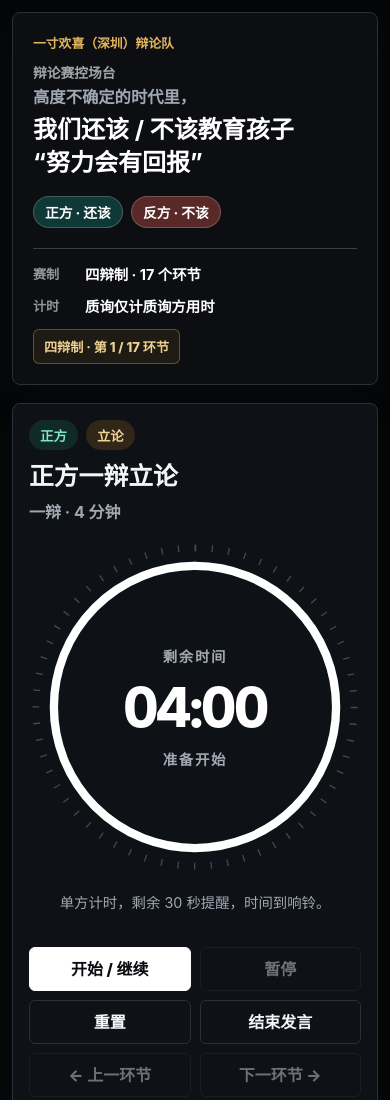
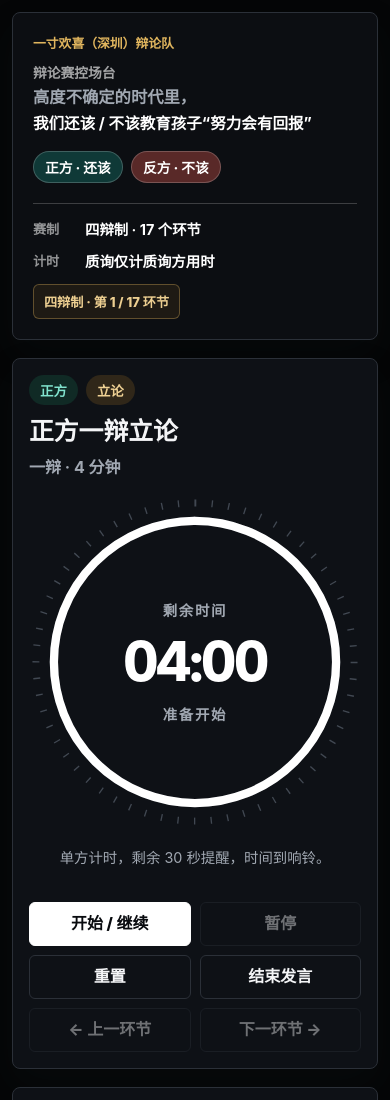
Before and after one commit to kfxp12138/yicundebate, a website: page index.html in a window 390 px wide. Shown: the top 1100 px of the page. Drawn offline with Linux system fonts and the light colour scheme; no server answers.

Commit message:
Keep debate topic on a single responsive line

```diff
--- a/index.html
+++ b/index.html
@@ -12,7 +12,7 @@
         <div class="event-identity">
           <p class="eyebrow">一寸欢喜（深圳）辩论队</p>
           <p class="desk-label">辩论赛控场台</p>
-          <h1><span class="topic-context">高度不确定的时代里，</span>我们还该 / 不该教育孩子<br />“努力会有回报”</h1>
+          <h1><span class="topic-context">高度不确定的时代里，</span><span class="topic-line">我们还该 / 不该教育孩子“努力会有回报”</span></h1>
           <div class="stance-row" aria-label="双方持方">
             <span class="stance affirm">正方 · 还该</span>
             <span class="stance negative">反方 · 不该</span>
--- a/styles.css
+++ b/styles.css
@@ -126,6 +126,17 @@ h1 {
   margin-bottom: 16px;
   font-size: clamp(1.55rem, 2.5vw, 2.15rem);
   line-height: 1.4;
+}
+
+.event-identity {
+  min-width: 0;
+  container-type: inline-size;
+}
+
+.topic-line {
+  display: block;
+  white-space: nowrap;
+  font-size: min(1em, 4.8cqw);
 }
 
 .stance-row {
```
